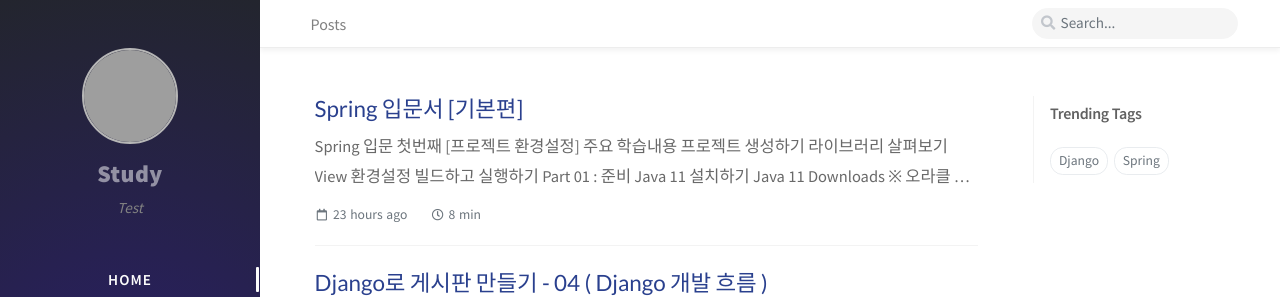
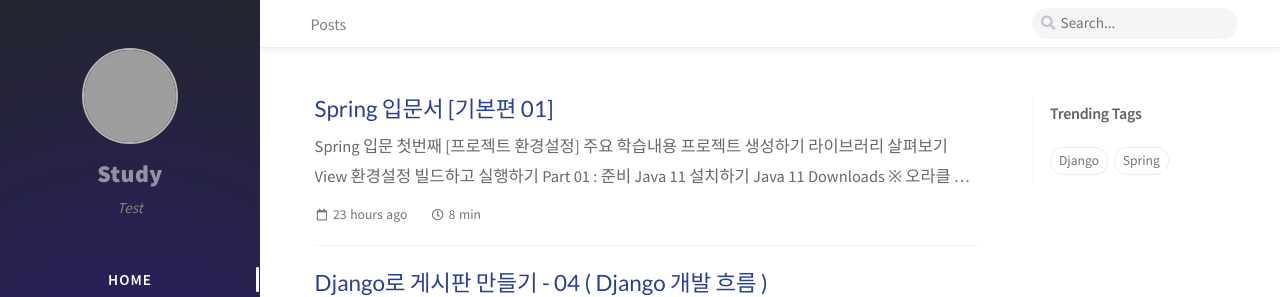
Before and after one commit to ksm0207/ksm0207.github.io, a Jekyll site: the page built from index.html, in a window 1280 px wide and 900 px high, cut to the strip 0-297 px from the top of the window. Built offline with Jekyll 4.4.1, drawn with Linux system fonts in a browser that asks for light colours; nearby versions of some CDN libraries; the list of posts is cut into pages by our own code; comment, search, counter and statistics services are not loaded; grey boxes are pictures that could not be loaded.

Commit message:
Update 2021-02-22-spring_study01.md

```diff
--- a/_posts/2021-02-22-spring_study01.md
+++ b/_posts/2021-02-22-spring_study01.md
@@ -1,5 +1,5 @@
 ---
-title: Spring 입문서 [기본편]
+title: Spring 입문서 [기본편 01]
 author: Kim
 date: 2021-02-22 16:40 +0900   # 2019-08-20 19:34:00 0900
 categories : ["Spring", ""]
```
Also changed, not shown: other parts of _posts/2021-02-22-spring_study01.md (+1 -1 lines).
